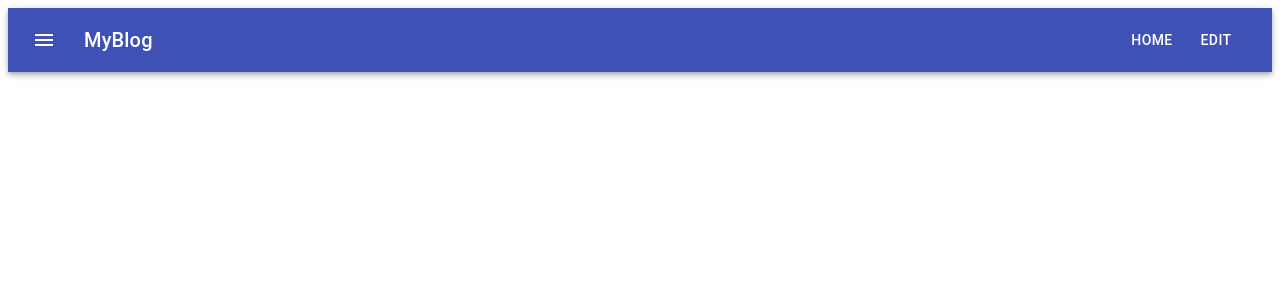
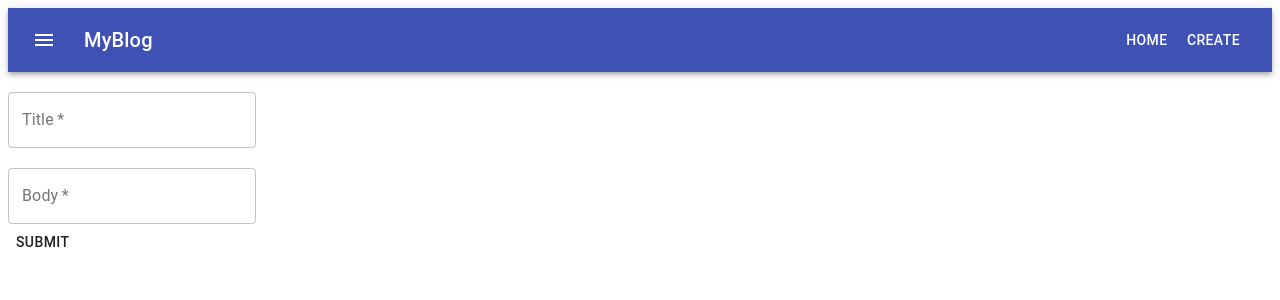
Before and after one commit to Telbit/MyBlog, a React (Create React App) app in the folder ClientApp/: page /create in a window 1280 px wide. Shown: the top 300 px of the page. Built offline with nearby package versions, Linux system fonts and the light colour scheme.

Commit message:
Add post update and refactor the frontend

```diff
--- a/ClientApp/src/App.js
+++ b/ClientApp/src/App.js
@@ -12,7 +12,8 @@ export const App = () => {
             <Switch>
                 <Route path={"/"} exact component={Home}></Route>
                 <Route path={"/post/:id"} component={Post}></Route>
-        <Route path={"/edit"} component={Edit}></Route>
+                <Route path={"/create"} exact component={Edit}></Route>
+                <Route path={"/edit/:id"} component={Edit}></Route>
             </Switch>
         </div>
     );
--- a/ClientApp/src/components/home/Edit.js
+++ b/ClientApp/src/components/home/Edit.js
@@ -1,49 +1,67 @@
-import { Button, TextField } from '@material-ui/core';
-import axios from 'axios';
-import React, { useState } from 'react'
-import { makeStyles } from '@material-ui/core';
-import { useHistory } from 'react-router';
+import { Button, TextField } from "@material-ui/core";
+import React, { useEffect, useState } from "react";
+import { makeStyles } from "@material-ui/core";
+import { useHistory } from "react-router";
+import fetchData from "../shared/FetchData";
 
 const useStyles = makeStyles({
     input: {
-        marginTop: 20
+        marginTop: 20,
     },
 });
 
-export const Edit = () => {
+export const Edit = ({ match }) => {
     const classes = useStyles();
-    const [Title, setTitle] = useState('');
-    const [Body, setBody] = useState('');
+    const [Id, setId] = useState();
+    const [Title, setTitle] = useState("");
+    const [Body, setBody] = useState("");
     const history = useHistory();
+    const url = "/api/post/edit";
 
     const sendForm = (e) => {
         e.preventDefault();
-        const post = {Title, Body};
-        axios.post("/api/post/edit", post)
-            .then(res => {
-                if (res.data) {
-                    history.push("/");
-                }
-            });
-    }
+        const post = { Id, Title, Body };
+        fetchData(url, post).then((data) => {
+            if (data) {
+                history.push("/");
+            }
+        });
+    };
+
+    useEffect(() => {
+        if (match.params.id > 0) {
+            const url = `/api/post/${match.params.id}`;
+            fetchData(url).then(data => {
+                setId(data.id);
+                setTitle(data.title);
+                setBody(data.body);
+            })
+        }
+    }, [match.params.id])
 
     return (
         <div>
-            <form onSubmit={sendForm} noValidate autoComplete="off">
-                <TextField className={classes.input} label="Title" variant="outlined"
+            <form onSubmit={sendForm} autoComplete="off">
+                <TextField
+                    className={classes.input}
+                    label="Title"
+                    variant="outlined"
                     required
                     value={Title}
                     onChange={(event) => setTitle(event.target.value)}
                 />
-                <br/>
-                <TextField className={classes.input} label="Body" variant="outlined"
+                <br />
+                <TextField
+                    className={classes.input}
+                    label="Body"
+                    variant="outlined"
                     required
                     value={Body}
                     onChange={(event) => setBody(event.target.value)}
                 />
-                <br/>
+                <br />
                 <Button type="submit">Submit</Button>
             </form>
         </div>
-    )
-}
+    );
+};
--- a/ClientApp/src/components/home/Home.js
+++ b/ClientApp/src/components/home/Home.js
@@ -7,7 +7,7 @@ export const Home = () => {
     const url = "/api/post";
 
     useEffect(() => {
-    fetchData(url, setPosts);
+        fetchData(url).then(data => setPosts(data));
     }, []);
 
     return (
--- a/ClientApp/src/components/home/Post.js
+++ b/ClientApp/src/components/home/Post.js
@@ -7,7 +7,7 @@ export const Post = ({ match }) => {
     const url = `/api/post/${match.params.id}`;
 
     useEffect(() => {
-    fetchData(url, setPost);
+        fetchData(url).then(data => setPost(data));
     }, [url]);
 
     return (
--- a/ClientApp/src/components/shared/FetchData.js
+++ b/ClientApp/src/components/shared/FetchData.js
@@ -1,6 +1,6 @@
 import axios from "axios";
 
-export default async function fetchData(url, callback) {
-  const response = await axios(url);
-  callback(response.data);
+export default async function fetchData(url, data) {
+    const response = (typeof data === "undefined" ? await axios(url) : await axios.post(url, data));
+    return response.data;
 }
--- a/ClientApp/src/components/shared/NavMenu.js
+++ b/ClientApp/src/components/shared/NavMenu.js
@@ -41,8 +41,8 @@ export const NavMenu = () => {
           <Button color="inherit" component={Link} to="/">
             Home
           </Button>
-          <Button color="inherit" component={Link} to="/edit">
-            Edit
+          <Button color="inherit" component={Link} to="/create">
+            Create
           </Button>
         </Toolbar>
       </AppBar>
```
Also changed, not shown: 1 other file (tests, documents, lock files or other folders). Lines whose indentation alone changed are shown as unchanged.
